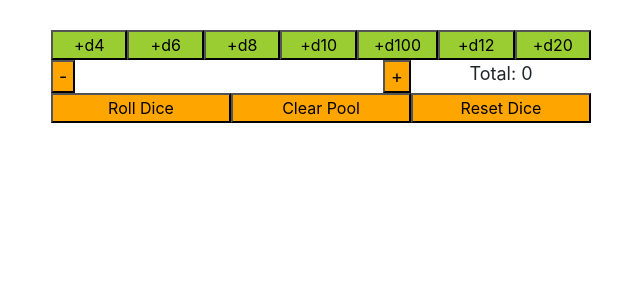
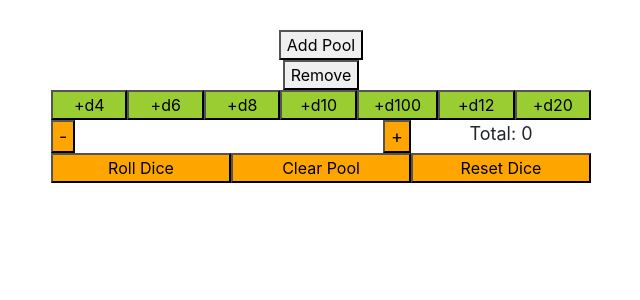
Before and after one commit to rileyjohngibbs/react-roller, a React (Create React App) app: page / in a window 1280 px wide. Shown: the top 300 px of the page, without its empty margins (319-959 px from the left). Built offline with nearby package versions, Linux system fonts and the light colour scheme.

Commit message:
Added multiple-pools feature
TODO:
- Style Pool display more compactly; more friendly display of multiple
pools on the screen.
- Style add and remove buttons.
- Add button to roll all pools.
  - Probably requires lifting state.
- Fix the bug with the modifiers not applying.

```diff
--- a/src/App.js
+++ b/src/App.js
@@ -1,126 +1,42 @@
 import React, { Component } from 'react';
 import './App.css';
 
-import DieComp from './DieComp';
+import Pool from './Pool';
 
 class App extends Component {
   constructor(props) {
     super(props);
     this.state = {
-      dice: [],
-      mod: 0
+      pools: [0]
     };
   }
 
-  addDie(faces) {
-    const dice = this.state.dice;
-    dice.push({faces: faces, value: 0});
-    this.setState({dice});
+  addPool() {
+    const pools = this.state.pools;
+    pools.push(Math.max(-1, ...pools) + 1);
+    this.setState({pools});
   }
 
-  removeDie(key) {
-    const dice = this.state.dice;
-    dice.splice(key, 1);
-    this.setState({dice});
+  removePool(key) {
+    this.setState({pools: this.state.pools.filter(p => p !== key)});
   }
 
-  rollDie(key) {
-    const dice = this.state.dice;
-    dice[key].value = Math.ceil(Math.random() * dice[key].faces);
-    this.setState({dice});
-  }
-
-  renderDesc() {
-    const counts = {};
-    this.state.dice.forEach((die) => {
-      counts[die.faces] = counts[die.faces] === undefined
-        ? 1
-        : counts[die.faces] + 1;
-    });
-    const pool = Object.keys(counts).map(
-      (type) => counts[type] + "d" + type
-    ).join(" + ");
-    const mod = this.state.mod
-      ? this.state.mod > 0
-        ? " + " + this.state.mod
-        : " - " + (-this.state.mod)
-      : "";
-    return pool + mod;
-  }
-
-  calcSum() {
-    return this.state.dice.reduce((acc, die) => acc + die.value, 0);
-  }
-
-  render() {
-    const dice = this.state.dice.map((die, key) => {
-      return <DieComp key={key} className="die col-2"
-        faces={die.faces}
-        value={die.value}
-        rollBack={(newValue) => {
-          const dice = this.state.dice;
-          dice[key].value = newValue;
-          this.setState({dice});
-        }}
-        tearDown={() => this.removeDie(key)}
-      />
-    });
+  render () {
     return (
-      <div className="App container">
-        <div id="adders" className="row">
-          {[4, 6, 8, 10, 100, 12, 20].map((faces, key) => {
-            return (
-              <button className="col" key={key} onClick={() => {this.addDie(faces);}}>
-                +d{faces}
+      <div className="App">
+        <button onClick={() => this.addPool()}>Add Pool</button>
+        {this.state.pools.map((key) => {
+          return (
+            <div key={key}>
+              <button onClick={() => this.removePool(key)}>
+                Remove
               </button>
-            )
-          })}
-        </div>
-        <div id="controllers">
-          <div id="total-display" className="row">
-            <div className="col-8" style={{padding: 0}}>
-              <button style={{float: "left"}} onClick={() => {this.setState({mod: this.state.mod - 1})}}>
-                -
-              </button>
-              {this.renderDesc()}
-              <button style={{float: "right"}} onClick={() => {this.setState({mod: this.state.mod + 1})}}>
-                +
-              </button>
+              <Pool />
             </div>
-            <div className="col-4">
-              Total: {this.calcSum()}
-            </div>
-          </div>
-          <div className="row">
-            <button className="col" onClick={() => {
-                this.state.dice.forEach((_, key) => {
-                  this.rollDie(key);
-                });
-              }}>
-              Roll Dice
-            </button>
-            <button className="col" onClick={() => {
-                while (this.state.dice.length) {
-                  this.removeDie(0);
-                }
-                this.setState({mod: 0});
-              }}>
-              Clear Pool
-            </button>
-            <button className="col" onClick={() => {
-                const dice = this.state.dice;
-                dice.forEach((d) => {d.value = 0});
-                this.setState({dice});
-              }}>
-              Reset Dice
-            </button>
-          </div>
-        </div>
-        <div id="dicepool" className="row">
-          {dice}
-        </div>
+          )
+        })}
       </div>
-    );
+    )
   }
 }
 
--- /dev/null
+++ b/src/Pool.js
@@ -0,0 +1,126 @@
+import React, { Component } from 'react';
+
+import DieComp from './DieComp';
+
+class Pool extends Component {
+  constructor(props) {
+    super(props);
+    this.state = {
+      dice: [],
+      mod: 0
+    };
+  }
+
+  addDie(faces) {
+    const dice = this.state.dice;
+    dice.push({faces: faces, value: 0});
+    this.setState({dice});
+  }
+
+  removeDie(key) {
+    const dice = this.state.dice;
+    dice.splice(key, 1);
+    this.setState({dice});
+  }
+
+  rollDie(key) {
+    const dice = this.state.dice;
+    dice[key].value = Math.ceil(Math.random() * dice[key].faces);
+    this.setState({dice});
+  }
+
+  renderDesc() {
+    const counts = {};
+    this.state.dice.forEach((die) => {
+      counts[die.faces] = counts[die.faces] === undefined
+        ? 1
+        : counts[die.faces] + 1;
+    });
+    const pool = Object.keys(counts).map(
+      (type) => counts[type] + "d" + type
+    ).join(" + ");
+    const mod = this.state.mod
+      ? this.state.mod > 0
+        ? " + " + this.state.mod
+        : " - " + (-this.state.mod)
+      : "";
+    return pool + mod;
+  }
+
+  calcSum() {
+    return this.state.dice.reduce((acc, die) => acc + die.value, 0);
+  }
+
+  render() {
+    const dice = this.state.dice.map((die, key) => {
+      return <DieComp key={key} className="die col-2"
+        faces={die.faces}
+        value={die.value}
+        rollBack={(newValue) => {
+          const dice = this.state.dice;
+          dice[key].value = newValue;
+          this.setState({dice});
+        }}
+        tearDown={() => this.removeDie(key)}
+      />
+    });
+    return (
+      <div className="Pool container">
+        <div id="adders" className="row">
+          {[4, 6, 8, 10, 100, 12, 20].map((faces, key) => {
+            return (
+              <button className="col" key={key} onClick={() => {this.addDie(faces);}}>
+                +d{faces}
+              </button>
+            )
+          })}
+        </div>
+        <div id="controllers">
+          <div id="total-display" className="row">
+            <div className="col-8" style={{padding: 0}}>
+              <button style={{float: "left"}} onClick={() => {this.setState({mod: this.state.mod - 1})}}>
+                -
+              </button>
+              {this.renderDesc()}
+              <button style={{float: "right"}} onClick={() => {this.setState({mod: this.state.mod + 1})}}>
+                +
+              </button>
+            </div>
+            <div className="col-4">
+              Total: {this.calcSum()}
+            </div>
+          </div>
+          <div className="row">
+            <button className="col" onClick={() => {
+                this.state.dice.forEach((_, key) => {
+                  this.rollDie(key);
+                });
+              }}>
+              Roll Dice
+            </button>
+            <button className="col" onClick={() => {
+                while (this.state.dice.length) {
+                  this.removeDie(0);
+                }
+                this.setState({mod: 0});
+              }}>
+              Clear Pool
+            </button>
+            <button className="col" onClick={() => {
+                const dice = this.state.dice;
+                dice.forEach((d) => {d.value = 0});
+                this.setState({dice});
+              }}>
+              Reset Dice
+            </button>
+          </div>
+        </div>
+        <div id="dicepool" className="row">
+          {dice}
+        </div>
+      </div>
+    );
+  }
+}
+
+export default Pool;
```
